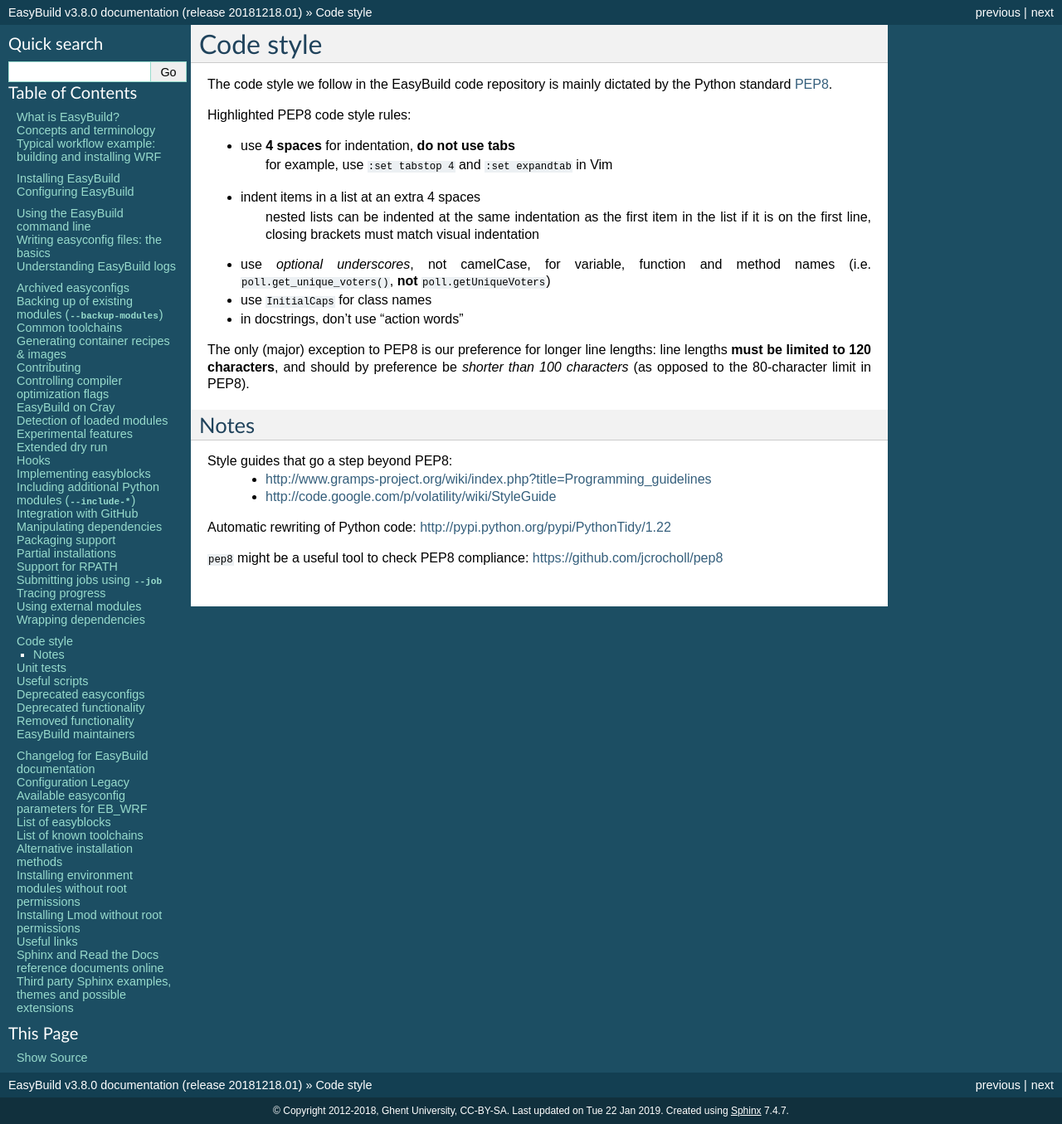
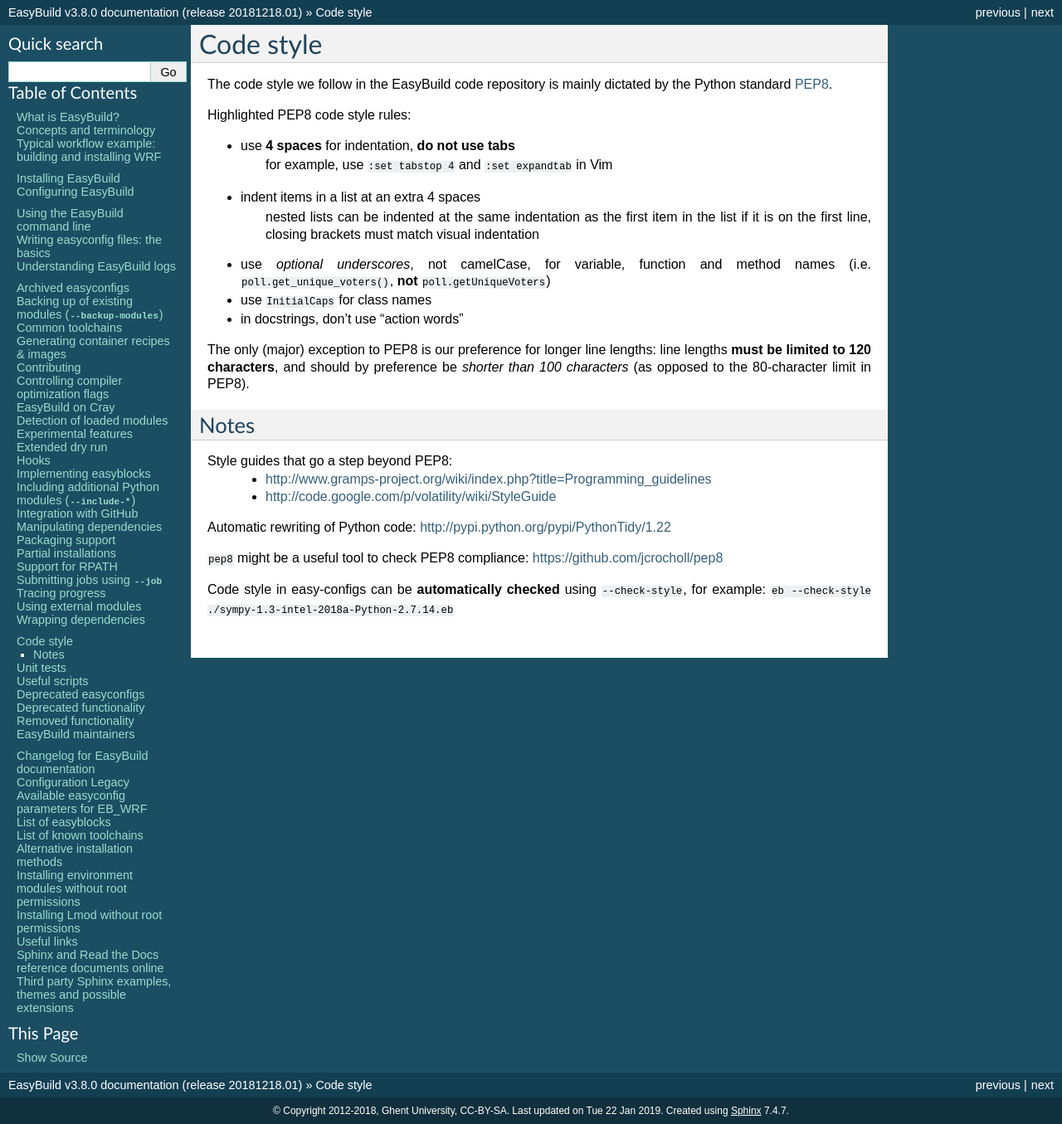
Before and after one commit to easybuilders/easybuild, a Sphinx documentation site: the page built from docs/Code_style.rst, in a window 1280 px wide. Shown: the whole page at 83% size. Built offline with Sphinx 7.4.7, drawn with Linux system fonts in a browser that asks for light colours; pages that are not in the unit, such as notebooks, are missing from menus.

Commit message:
+ --check-style mention
Perhaps we can mention this useful switch here.

```diff
--- a/docs/Code_style.rst
+++ b/docs/Code_style.rst
@@ -32,3 +32,5 @@ Style guides that go a step beyond PEP8:
 Automatic rewriting of Python code: http://pypi.python.org/pypi/PythonTidy/1.22
 
 ``pep8`` might be a useful tool to check PEP8 compliance: https://github.com/jcrocholl/pep8
+
+Code style in easy-configs can be **automatically checked** using ``--check-style``, for example: ``eb --check-style ./sympy-1.3-intel-2018a-Python-2.7.14.eb``
```
